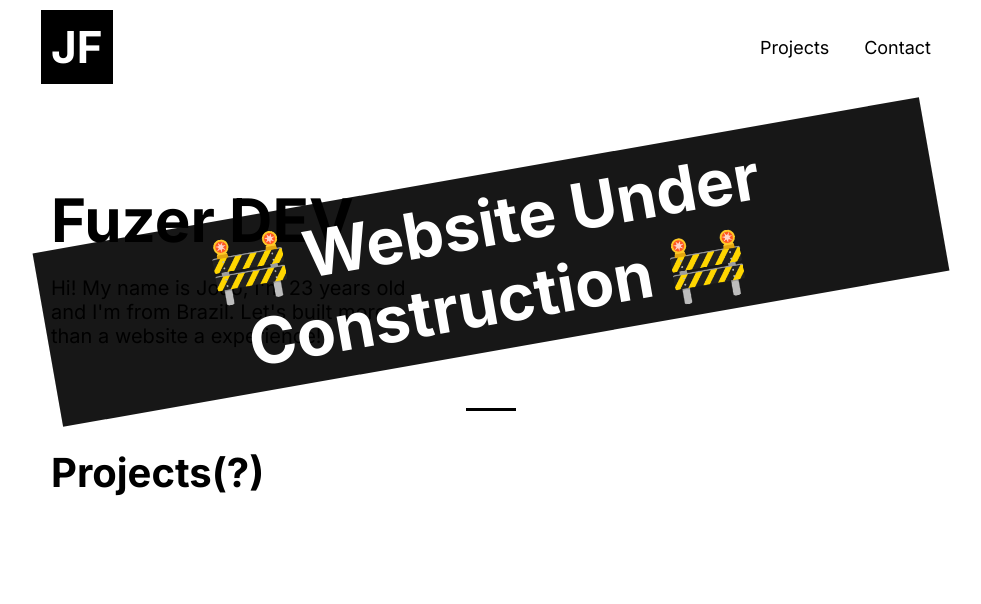
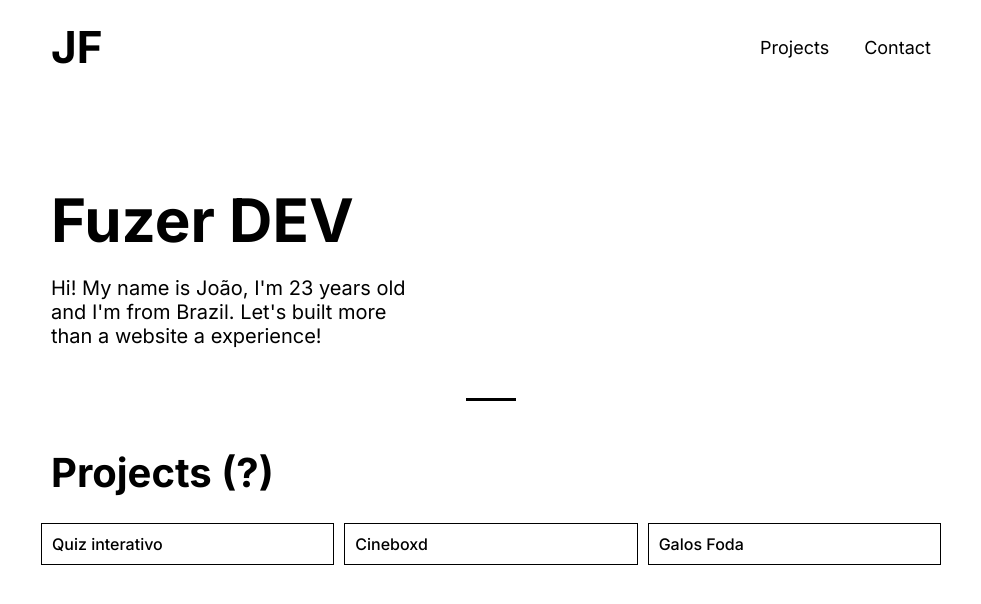
Before and after one commit to Fuuuzer/portfolio, a React (Vite) app: page / in a window 1280 px wide. Shown: the top 604 px of the page, without its empty margins (149-1130 px from the left). Built offline with nearby package versions, Linux system fonts and the light colour scheme.

Commit message:
started projects section

```diff
--- a/src/App.jsx
+++ b/src/App.jsx
@@ -7,17 +7,25 @@ function App() {
     <>
       <Header />
       <main className="container">
-        <div className="in-progress-container">
+        {/* <div className="in-progress-container">
           <h1>🚧 Website Under Construction 🚧</h1>
-        </div>
+        </div> */}
         <div className="card">
           <h1>Fuzer DEV</h1>
           <p>Hi! My name is João,  I'm 23 years old and I'm from Brazil. Let's built more than a website a experience!</p>
         </div>
         <section className="projects-section">
-          <h2>Projects(?)</h2>
+          <h2>Projects (?)</h2>
           <div className="projects-cards">
-            <div className="card"></div>
+            <div className="card-projects">
+              <p>Quiz interativo</p>
+            </div>
+            <div className="card-projects">
+              <p>Cineboxd</p>
+            </div>
+            <div className="card-projects">
+              <p>Galos Foda</p>
+            </div>
           </div>
         </section>
       </main>
--- a/src/components/Header/Header.css
+++ b/src/components/Header/Header.css
@@ -12,9 +12,15 @@
     h1 {
       font-size: 2.75rem;
       cursor: pointer;
-      background: black;
-      color: #fff;
+      background: #fff;
+      color: #000;
       padding: 10px;
+      transition: 0.2s ease-in-out;
+
+      &:hover {
+        background: #000;
+        color: #fff;
+      }
     }
 
     ul {
--- a/src/index.css
+++ b/src/index.css
@@ -49,7 +49,7 @@ body {
       content: "";
       position: absolute;
       width: 50px;
-      top: -30px;
+      top: -40px;
       height: 3px;
       align-self: center;
       display: block;
@@ -79,6 +79,26 @@ body {
 
       &:hover::after {
         width: 100%;
+      }
+    }
+    .projects-cards {
+      display: grid;
+      grid-template-columns: repeat(3, 1fr);
+      gap: 10px;
+      margin-top: 1rem;
+
+      .card-projects {
+        padding: 10px;
+        font-weight: 500;
+        border: 1px solid black;
+        cursor: pointer;
+        transition: 0.1s ease-in-out;
+
+        &:hover {
+          background: #000;
+          color: #fff;
+          box-shadow: 0px 3px 10px -6px rgba(0, 0, 0, 0.75);
+        }
       }
     }
   }
```
